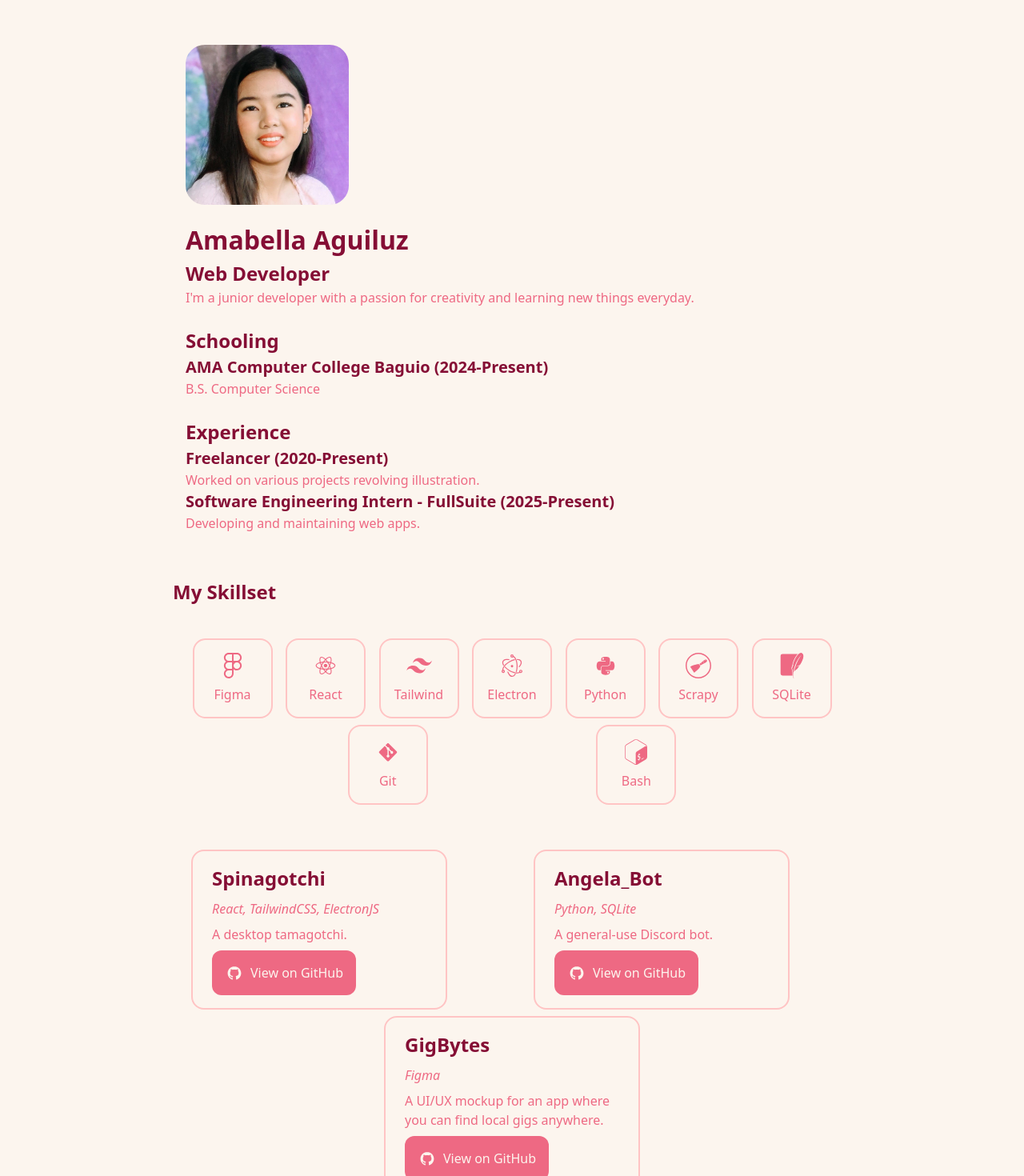
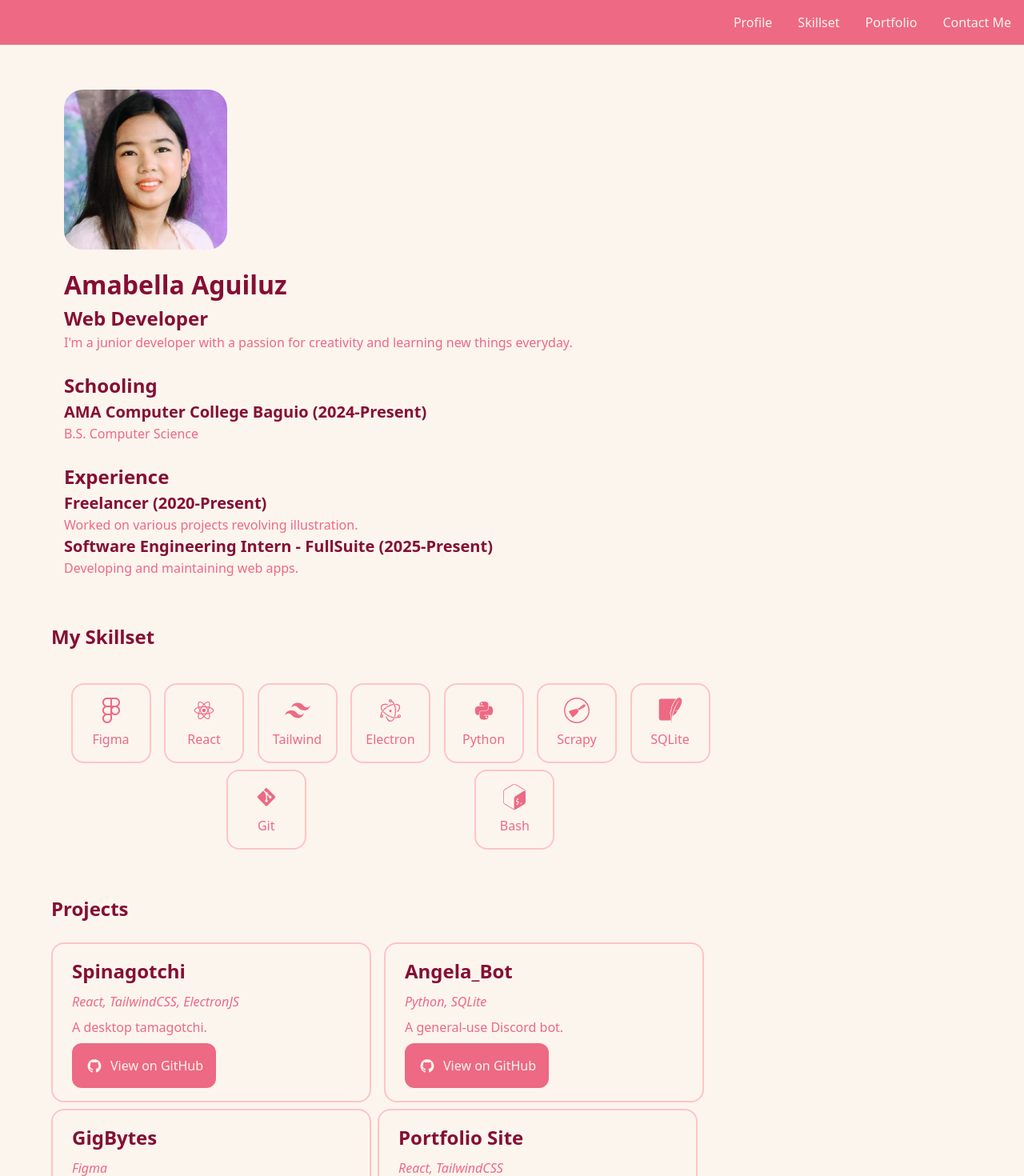
Before and after one commit to amabella-aguiluz/portfolio, a React (Vite) app: page / in a window 1280 px wide. Shown: the top 1470 px of the page at 80% size. Built offline with nearby package versions, Linux system fonts and the light colour scheme.

Commit message:
Added a working navbar

```diff
--- a/src/App.css
+++ b/src/App.css
@@ -1,5 +1,8 @@
 @import "tailwindcss";
 
+html{
+  scroll-behavior: smooth
+}
 body {
   @apply bg-[#FCF5EE];
 }
--- a/src/App.jsx
+++ b/src/App.jsx
@@ -6,17 +6,21 @@ import Profile from './pages/profile.jsx'
 import Skillset from './pages/skillset.jsx'
 import PortfolioSet from './pages/portfolioset.jsx'
 import ContactMe from './pages/contactme.jsx'
+import Navbar from './pages/components/navbar.jsx'
 
 // links
 
 function App() {
   return (
     <>
-    <div className="min-h-screen gap-10 max-w-4xl px-6 flexcol py-10 mx-auto items-center">
-      <Profile />
-      <Skillset />
-      <PortfolioSet />
-      <ContactMe />
+    <div>
+      <Navbar />
+      <div className="min-h-screen gap-10 max-w-4xl px-6 flexcol py-10 mx-10">
+      <Profile id="profile"/>
+      <Skillset id="skillset"/>
+      <PortfolioSet id="portfolio"/>
+      <ContactMe id="contact"/>
+      </div>
       </div>
     </>
   )
--- /dev/null
+++ b/src/pages/components/navbar.jsx
@@ -0,0 +1,17 @@
+import React from "react";
+import NavbarLink from "./navbarlink.jsx";
+
+const Navbar = ({}) => {
+  return(
+    <nav className="bg-[#EE6983] w-full sticky top-0 z-50 p-4">
+        <div className="flex flex-row gap-8 justify-end  items-center">
+            {/* navbar links */}
+            <NavbarLink link="#profile" linkname="Profile" />
+            <NavbarLink link="#skillset" linkname="Skillset" />
+            <NavbarLink link="#portfolio" linkname="Portfolio" />
+            <NavbarLink link="#contact" linkname="Contact Me" />
+        </div>
+    </nav>
+  );
+}
+export default Navbar;
--- /dev/null
+++ b/src/pages/components/navbarlink.jsx
@@ -0,0 +1,8 @@
+const NavbarLink = ({link, linkname}) => {
+  return(
+<ul>
+    <a className="text-[#FCF5EE]" href={link}>{linkname}</a>
+</ul>
+  )
+}
+export default NavbarLink;
--- a/src/pages/components/portfoliosample.jsx
+++ b/src/pages/components/portfoliosample.jsx
@@ -5,11 +5,11 @@ import ButtonWithIcon from "../components/buttonwithicon.jsx";
 
 const PortfolioSample = ({title, skills, description, githubUrl}) => {
   return(
-    <div className="flex p-4 px-6 rounded-2xl lightborder flex-col w-full max-w-xs h-auto gap-2">
+    <div className="flex p-4 px-6 rounded-2xl lightborder flex-col w-full max-w-100 h-auto gap-2">
       <h2>{title}</h2>
       <p><i>{skills}</i></p>
       <p>{description}</p>
-      <ButtonWithIcon text="View on GitHub" url={githubUrl} icon={ <DiGithubBadge size="1.5em"/> }
+      <ButtonWithIcon text="View on GitHub" url={githubUrl} icon={ <DiGithubBadge size="1.5em" /> }
       className="w-fit" />
       </div>)
 }
--- a/src/pages/contactme.jsx
+++ b/src/pages/contactme.jsx
@@ -1,9 +1,9 @@
 import ContactUs from "./contact.jsx";
 import ContactLinks from "./contactlinks.jsx";
 
-const ContactMe = ({}) => {
+const ContactMe = ({id}) => {
   return(
-  <div className="flexcol w-full h-auto gap-4">
+  <div id={id} className="flexcol w-full h-auto gap-4">
     <div className="flex flex-row justify-between items-center gap-5"><h2>Contact Me</h2> <ContactLinks className="self-end"/></div>
 <div><ContactUs /></div>
 </div>
--- a/src/pages/portfolioset.jsx
+++ b/src/pages/portfolioset.jsx
@@ -1,8 +1,11 @@
 import PortfolioSample from './components/portfoliosample.jsx'
 
-const PortfolioSet = ({}) => {
+const PortfolioSet = ({id}) => {
   return(
-    <div className="flex flex-row justify-around gap-2 flex-wrap">
+    <div id={id}>
+          <h2> Projects </h2>
+          <br />
+    <div className="flex flex-row gap-2 flex-wrap">
       <PortfolioSample title="Spinagotchi"
         skills="React, TailwindCSS, ElectronJS"
         description="A desktop tamagotchi."
@@ -17,6 +20,11 @@ const PortfolioSet = ({}) => {
         skills="Figma"
         description="A UI/UX mockup for an app where you can find local gigs anywhere."
         githubUrl="https://github.com/amabella-aguiluz/gigbytes_demo" />
+      <PortfolioSample title="Portfolio Site"
+        skills="React, TailwindCSS"
+        description="You're here! My personal portfolio website."
+        githubUrl="https://github.com/amabella-aguiluz/portfolio" />
+    </div>
     </div>
   )
 }
--- a/src/pages/profile.jsx
+++ b/src/pages/profile.jsx
@@ -2,9 +2,9 @@ import PortraitImage from "./components/portraitimage";
 import portrait_pic from '../assets/pfp.jpg'
 import Experience from "./experience.jsx";
 
-const Profile = ({}) =>{
+const Profile = ({id}) =>{
   return(
-    <div className="flex flex-row flex-wrap p-4 rounded-2xl w-full h-auto gap-5">
+    <div id={id} className="flex flex-row flex-wrap p-4 rounded-2xl w-full h-auto gap-5">
       <div className='flex-shrink-0'>
         <PortraitImage className="items-center" src={portrait_pic} alt="Profile Picture" />
       </div>
--- a/src/pages/skillset.jsx
+++ b/src/pages/skillset.jsx
@@ -5,9 +5,9 @@ import {FaFigma} from 'react-icons/fa'
 import {RiTailwindCssFill} from 'react-icons/ri'
 import SkillIcon from './components/skillicon'
 
-const Skillset = ({}) => {
+const Skillset = ({id}) => {
   return(
-    <div>
+    <div id={id}>
     <h2>My Skillset</h2>
     <br />
     <div className="flex flex-wrap gap-2 p-4 rounded-2xl w-auto h-auto justify-evenly md:justify-start">
```
Also changed, not shown: 1 other file (tests, documents, lock files or other folders).
